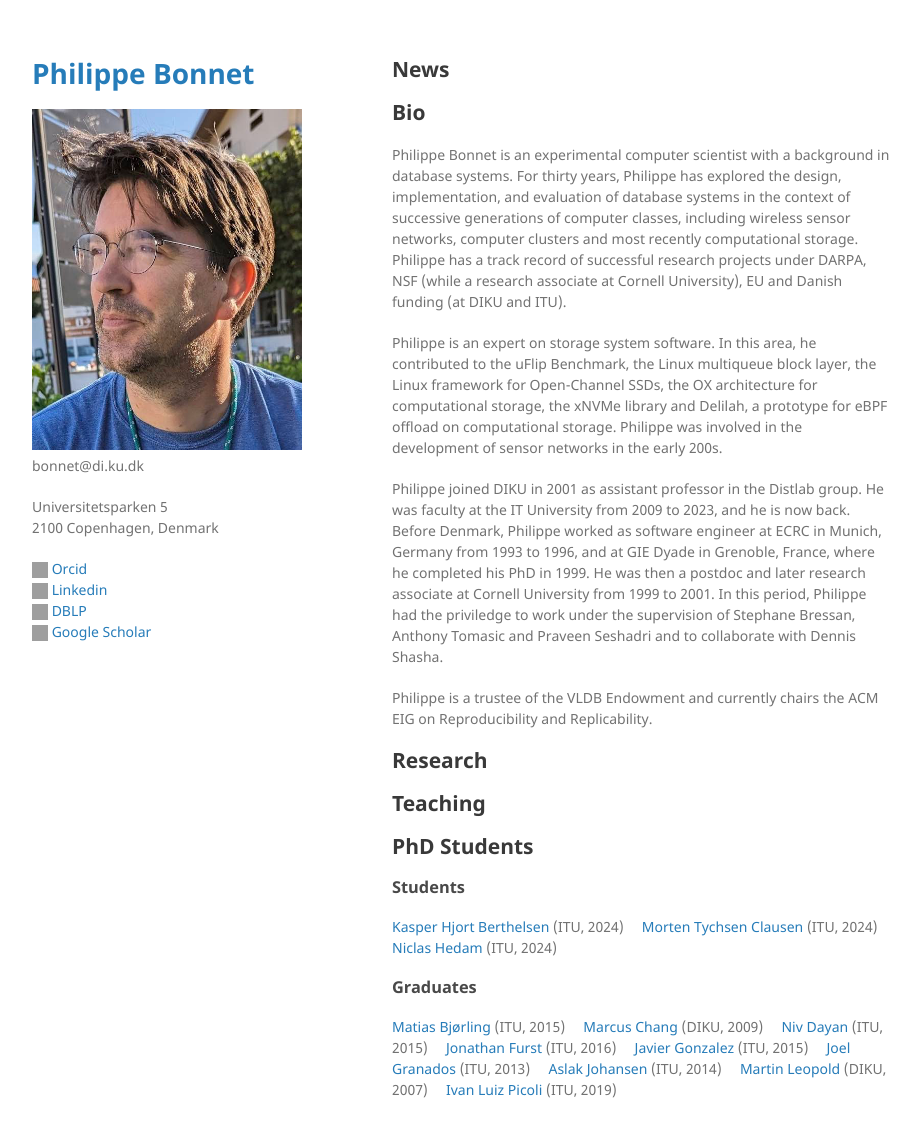
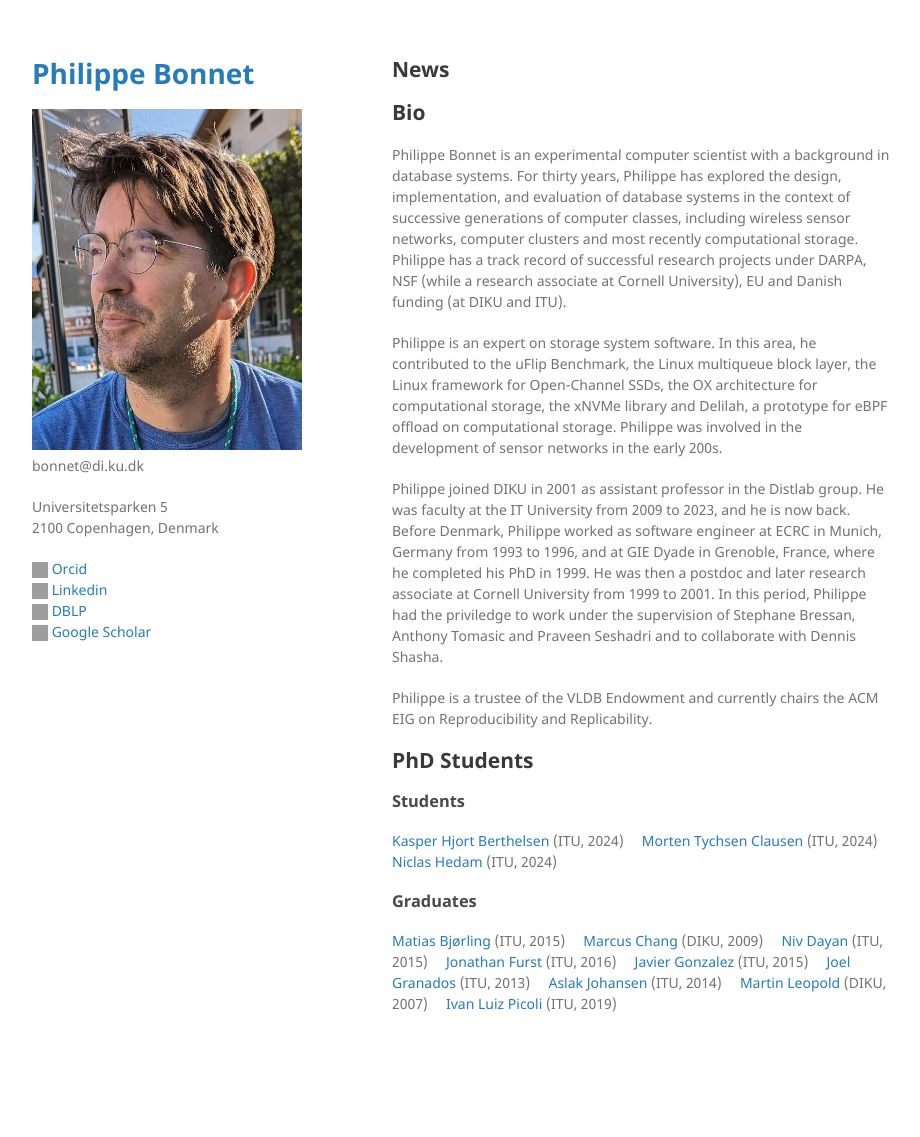
Before and after one commit to bonnet-p/bonnet-p.github.io, a Jekyll site: the page built from docs/index.md, in a window 1280 px wide and 1170 px high. Shown: the top 1137 px of the window, without its empty margins (178-1098 px from the left). Built offline with Jekyll 4.4.1, drawn with Linux system fonts in a browser that asks for light colours; our own code applies the rules of GitHub Pages for plain Markdown files; grey boxes are pictures that could not be loaded.

Commit message:
Clean up

```diff
--- a/docs/index.md
+++ b/docs/index.md
@@ -32,10 +32,6 @@ Anthony Tomasic and Praveen Seshadri and to collaborate with Dennis Shasha.
 Philippe is a trustee of the VLDB Endowment and currently chairs the ACM EIG on Reproducibility
 and Replicability.
 
-## Research
-
-## Teaching
-
 ## PhD Students
 
 ### Students
```
